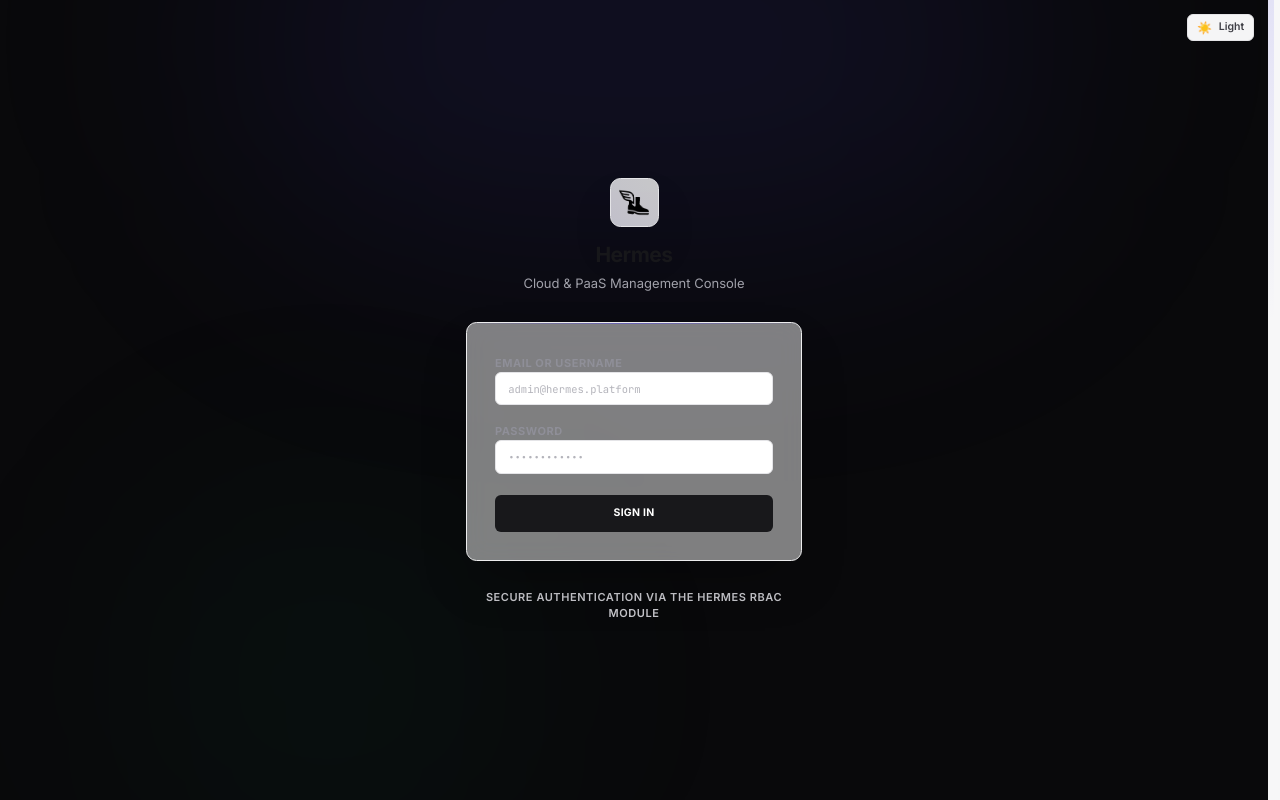
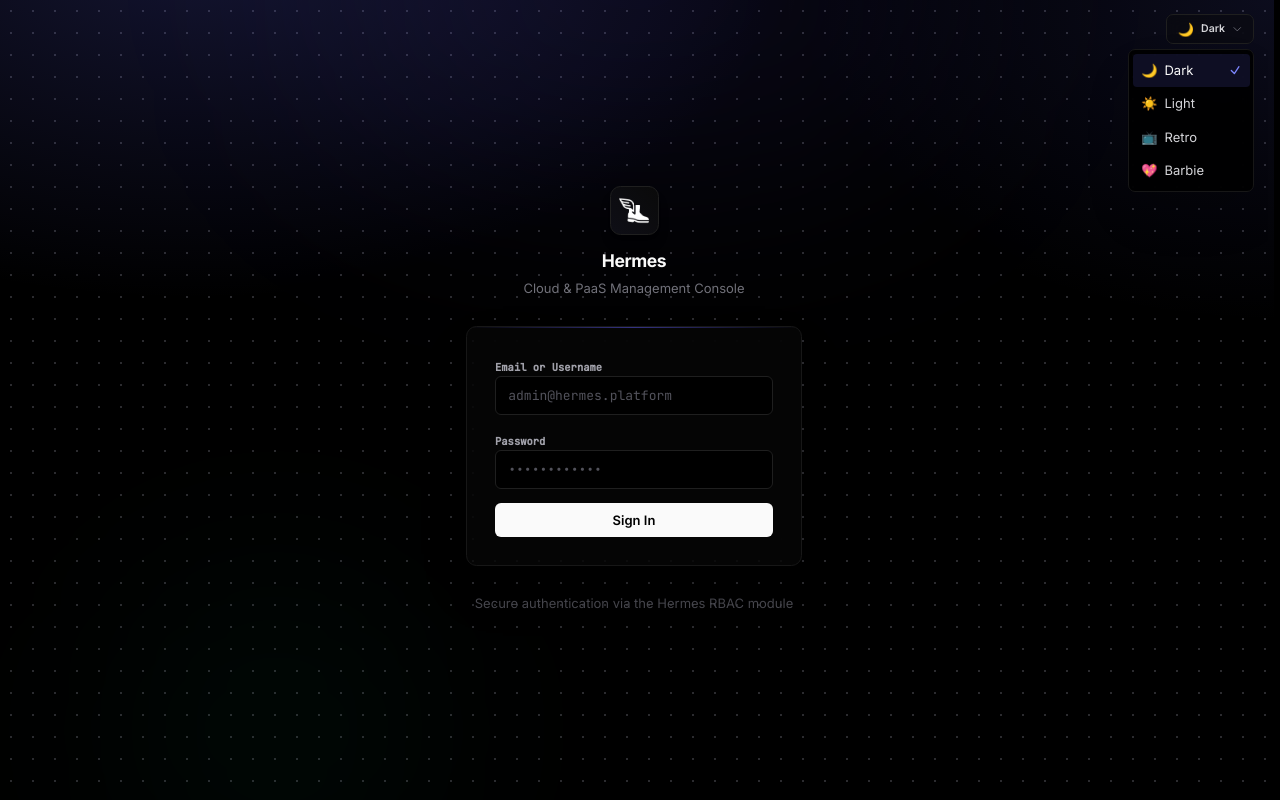
Before and after one commit to FR13ND-ly/Project-Hermes, an Angular app in the folder frontend/: page /auth in a window 1280 px wide. Both pictures are taken after a click on the button "Theme". Built offline with nearby package versions, Linux system fonts and the light colour scheme.

Commit message:
style: make login page background transparent to show theme variables and convert theme button to dropdown

```diff
--- a/frontend/src/app/pages/auth/auth.html
+++ b/frontend/src/app/pages/auth/auth.html
@@ -1,34 +1,62 @@
-<div class="flex min-h-screen flex-col items-center justify-center bg-[#09090b] relative overflow-hidden px-4 py-12 sm:px-6 lg:px-8 animate-fade-in font-sans">
+<div class="flex min-h-screen flex-col items-center justify-center bg-transparent px-4 py-12 sm:px-6 lg:px-8 animate-fade-in relative overflow-hidden font-sans">
 
   <!-- Ambient background glow blobs -->
-  <div class="absolute top-[-20%] left-[50%] -translate-x-1/2 w-[800px] h-[400px] rounded-full bg-indigo-500/10 blur-[130px] pointer-events-none"></div>
-  <div class="absolute bottom-[-10%] left-[10%] w-[400px] h-[400px] rounded-full bg-emerald-500/5 blur-[120px] pointer-events-none"></div>
+  <div class="absolute top-[-20%] left-[50%] -translate-x-1/2 w-[600px] h-[300px] rounded-full bg-indigo-500/10 blur-[120px] pointer-events-none"></div>
+  <div class="absolute bottom-[-10%] left-[10%] w-[300px] h-[300px] rounded-full bg-emerald-500/5 blur-[100px] pointer-events-none"></div>
 
-  <!-- Theme cycle button at the top right -->
-  <div class="absolute top-4 right-4 z-20">
-    <button
-      (click)="theme.cycle()"
-      class="btn btn-secondary btn-sm flex items-center gap-2"
-      title="Cycle Theme"
-    >
-      <span aria-hidden="true">{{ theme.current().icon }}</span>
-      <span class="text-xs font-semibold">{{ theme.current().label }}</span>
-    </button>
+  <!-- Absolute positioned theme dropdown selector in the top-right -->
+  <div class="absolute top-4 right-4 z-50">
+    <div class="relative inline-block text-left">
+      <button
+        (click)="showThemeMenu.set(!showThemeMenu())"
+        class="btn btn-ghost btn-sm px-3 py-2 flex items-center gap-2 border border-zinc-800 bg-zinc-900/40 backdrop-blur-sm rounded-lg"
+        aria-haspopup="menu"
+        [attr.aria-expanded]="showThemeMenu()"
+        title="Theme"
+      >
+        <span class="text-[13px] leading-none" aria-hidden="true">{{ theme.current().icon }}</span>
+        <span class="text-xs font-semibold text-zinc-300">{{ theme.current().label }}</span>
+        <svg xmlns="http://www.w3.org/2000/svg" fill="none" viewBox="0 0 24 24" stroke-width="2" stroke="currentColor" class="w-3 h-3 text-zinc-500 shrink-0">
+          <path stroke-linecap="round" stroke-linejoin="round" d="M19.5 8.25l-7.5 7.5-7.5-7.5" />
+        </svg>
+      </button>
+      @if (showThemeMenu()) {
+        <div class="fixed inset-0 z-40" (click)="showThemeMenu.set(false)"></div>
+        <div class="absolute right-0 mt-1.5 w-36 menu z-50 shadow-2xl border border-zinc-850 bg-zinc-950/90 backdrop-blur-md rounded-lg" role="menu">
+          @for (opt of theme.options; track opt.id) {
+            <button
+              (click)="theme.setTheme(opt.id); showThemeMenu.set(false)"
+              class="menu-item justify-between w-full"
+              [class.is-active]="theme.theme() === opt.id"
+              role="menuitemradio"
+              [attr.aria-checked]="theme.theme() === opt.id"
+            >
+              <span class="flex items-center gap-2"><span aria-hidden="true">{{ opt.icon }}</span>{{ opt.label }}</span>
+              @if (theme.theme() === opt.id) {
+                <svg xmlns="http://www.w3.org/2000/svg" fill="none" viewBox="0 0 24 24" stroke-width="2.5" stroke="currentColor" class="w-3.5 h-3.5 text-indigo-400 shrink-0">
+                  <path stroke-linecap="round" stroke-linejoin="round" d="M4.5 12.75l6 6 9-13.5" />
+                </svg>
+              }
+            </button>
+          }
+        </div>
+      }
+    </div>
   </div>
 
   <div class="w-full max-w-sm space-y-8 z-10">
 
     <!-- Logo & Title -->
     <div class="flex flex-col items-center justify-center text-center">
-      <div class="flex items-center justify-center w-14 h-14 rounded-xl border border-zinc-800 bg-zinc-900/80 shadow-2xl overflow-hidden p-2.5 relative">
+      <div class="flex items-center justify-center w-14 h-14 rounded-xl border border-zinc-800 bg-zinc-900 shadow-lg overflow-hidden p-2.5 relative">
         <div class="absolute inset-0 bg-gradient-to-tr from-indigo-500/10 to-transparent opacity-50"></div>
         <img [src]="logoUrl()" class="w-full h-full object-contain relative z-10" alt="Hermes Logo" />
       </div>
 
-      <h1 class="mt-4 text-2xl font-bold tracking-tight text-zinc-50 font-sans">
+      <h1 class="mt-4 text-xl font-bold tracking-tight text-zinc-50">
         Hermes
       </h1>
-      <p class="mt-1.5 text-[13px] text-zinc-550 font-sans">
+      <p class="mt-1.5 text-[13px] text-zinc-500">
         Cloud & PaaS Management Console
       </p>
     </div>
@@ -42,7 +70,7 @@
         <form class="space-y-4" (ngSubmit)="onSubmit()">
           <!-- Error Message -->
           @if (error()) {
-            <div class="flex items-start gap-2.5 p-3 rounded-lg border border-red-500/20 bg-red-950/20 text-red-400 text-[13px]" role="alert" aria-live="assertive">
+            <div class="flex items-start gap-2.5 p-3 rounded border border-red-500/20 bg-red-950/20 text-red-400 text-[13px]" role="alert" aria-live="assertive">
               <svg xmlns="http://www.w3.org/2000/svg" fill="none" viewBox="0 0 24 24" stroke-width="1.5" stroke="currentColor" class="w-4 h-4 shrink-0 mt-0.5" aria-hidden="true">
                 <path stroke-linecap="round" stroke-linejoin="round" d="M12 9v3.75m9-.75a9 9 0 11-18 0 9 9 0 0118 0zm-9 3.75h.008v.008H12v-.008z" />
               </svg>
@@ -52,14 +80,14 @@
 
           <!-- Identity Input -->
           <div class="space-y-1.5">
-            <label for="identity" class="text-[11px] font-bold uppercase tracking-wider text-zinc-500">Email or Username</label>
+            <label for="identity" class="text-xs font-semibold text-zinc-400 font-mono">Email or Username</label>
             <input
               id="identity"
               name="identity"
               type="text"
               required
               aria-required="true"
-              class="block w-full px-3.5 py-2.5 text-xs input font-mono"
+              class="block w-full px-3.5 py-2.5 text-[13px] input font-mono"
               placeholder="admin@hermes.platform"
               [ngModel]="loginIdentity()"
               (ngModelChange)="loginIdentity.set($event)"
@@ -69,14 +97,14 @@
 
           <!-- Password Input -->
           <div class="space-y-1.5">
-            <label for="password" class="text-[11px] font-bold uppercase tracking-wider text-zinc-500">Password</label>
+            <label for="password" class="text-xs font-semibold text-zinc-400 font-mono">Password</label>
             <input
               id="password"
               name="password"
               type="password"
               required
               aria-required="true"
-              class="block w-full px-3.5 py-2.5 text-xs input font-mono"
+              class="block w-full px-3.5 py-2.5 text-[13px] input font-mono"
               placeholder="••••••••••••"
               [ngModel]="password()"
               (ngModelChange)="password.set($event)"
@@ -88,13 +116,13 @@
           <button
             type="submit"
             [disabled]="loading()"
-            class="btn btn-primary w-full py-3 text-xs font-bold tracking-wide uppercase font-sans mt-2"
+            class="btn btn-primary w-full py-2.5 font-sans"
           >
             @if (!loading()) {
               <span>Sign In</span>
             } @else {
-              <div class="flex items-center justify-center gap-2">
-                <svg class="animate-spin h-3.5 w-3.5 text-zinc-950" xmlns="http://www.w3.org/2000/svg" fill="none" viewBox="0 0 24 24" aria-hidden="true">
+              <div class="flex items-center gap-2 justify-center">
+                <svg class="animate-spin h-4 w-4 text-zinc-950" xmlns="http://www.w3.org/2000/svg" fill="none" viewBox="0 0 24 24" aria-hidden="true">
                   <circle class="opacity-25" cx="12" cy="12" r="10" stroke="currentColor" stroke-width="4"></circle>
                   <path class="opacity-75" fill="currentColor" d="M4 12a8 8 0 018-8V0C5.373 0 0 5.373 0 12h4zm2 5.291A7.962 7.962 0 014 12H0c0 3.042 1.135 5.824 3 7.938l3-2.647z"></path>
                 </svg>
@@ -106,7 +134,7 @@
 
       </div>
     } @else {
-      <div class="card p-8 border border-zinc-850 bg-zinc-900/50 backdrop-blur-md shadow-2xl rounded-xl space-y-6 animate-fade-in relative overflow-hidden">
+      <div class="card p-8 border border-zinc-850 bg-zinc-900/50 backdrop-blur-md shadow-2xl rounded-xl space-y-6 animate-fade-in relative overflow-hidden font-mono text-[13px]">
         <!-- Card top accent line -->
         <div class="absolute top-0 inset-x-0 h-px bg-gradient-to-r from-transparent via-indigo-500/50 to-transparent"></div>
 
@@ -118,17 +146,17 @@
               </svg>
               <span>Account Activated!</span>
             </div>
-            <p class="text-xs text-zinc-550 font-sans leading-normal">
+            <p class="text-xs text-zinc-555 font-sans leading-normal">
               Your account has been activated successfully. You'll be redirected to sign in...
             </p>
           </div>
         } @else {
           <form class="space-y-4" (ngSubmit)="onActivateSubmit()">
-            <h2 class="text-xs font-bold text-zinc-50 text-center border-b border-zinc-900 pb-2.5">Activate New Account</h2>
+            <h2 class="text-xs font-bold text-zinc-50 text-center border-b border-zinc-900 pb-2">Activate New Account</h2>
 
             <!-- Error Message -->
             @if (activationError()) {
-              <div class="flex items-start gap-2.5 p-3 rounded-lg border border-red-500/20 bg-red-950/20 text-red-400 text-xs" role="alert">
+              <div class="flex items-start gap-2.5 p-3 rounded border border-red-500/20 bg-red-950/20 text-red-400 text-xs" role="alert">
                 <svg xmlns="http://www.w3.org/2000/svg" fill="none" viewBox="0 0 24 24" stroke-width="1.5" stroke="currentColor" class="w-4 h-4 shrink-0 mt-0.5" aria-hidden="true">
                   <path stroke-linecap="round" stroke-linejoin="round" d="M12 9v3.75m9-.75a9 9 0 11-18 0 9 9 0 0118 0zm-9 3.75h.008v.008H12v-.008z" />
                 </svg>
@@ -138,13 +166,13 @@
 
             <!-- Email Input -->
             <div class="space-y-1.5">
-              <label for="act-email" class="text-[11px] font-bold uppercase tracking-wider text-zinc-500">Email</label>
+              <label for="act-email" class="text-xs font-semibold text-zinc-400">Email</label>
               <input
                 id="act-email"
                 name="act-email"
                 type="email"
                 required
-                class="block w-full px-3.5 py-2.5 text-xs input"
+                class="block w-full px-3.5 py-2 text-[13px] input"
                 placeholder="e.g. name@company.com"
                 [ngModel]="activateEmail()"
                 (ngModelChange)="activateEmail.set($event)"
@@ -154,13 +182,13 @@
 
             <!-- Temporary Password Input -->
             <div class="space-y-1.5">
-              <label for="temp-pwd" class="text-[11px] font-bold uppercase tracking-wider text-zinc-500">Temporary Password</label>
+              <label for="temp-pwd" class="text-xs font-semibold text-zinc-400">Temporary Password</label>
               <input
                 id="temp-pwd"
                 name="temp-pwd"
                 type="password"
                 required
-                class="block w-full px-3.5 py-2.5 text-xs input"
+                class="block w-full px-3.5 py-2 text-[13px] input"
                 placeholder="Provided by the admin"
                 [ngModel]="temporaryPassword()"
                 (ngModelChange)="temporaryPassword.set($event)"
@@ -170,13 +198,13 @@
 
             <!-- New Password Input -->
             <div class="space-y-1.5">
-              <label for="new-pwd" class="text-[11px] font-bold uppercase tracking-wider text-zinc-500">New Permanent Password</label>
+              <label for="new-pwd" class="text-xs font-semibold text-zinc-400">New Permanent Password</label>
               <input
                 id="new-pwd"
                 name="new-pwd"
                 type="password"
                 required
-                class="block w-full px-3.5 py-2.5 text-xs input"
+                class="block w-full px-3.5 py-2 text-[13px] input"
                 placeholder="Min. 6 characters"
                 [ngModel]="newPassword()"
                 (ngModelChange)="newPassword.set($event)"
@@ -186,13 +214,13 @@
 
             <!-- Confirm New Password Input -->
             <div class="space-y-1.5">
-              <label for="confirm-pwd" class="text-[11px] font-bold uppercase tracking-wider text-zinc-500">Confirm New Password</label>
+              <label for="confirm-pwd" class="text-xs font-semibold text-zinc-400">Confirm New Password</label>
               <input
                 id="confirm-pwd"
                 name="confirm-pwd"
                 type="password"
                 required
-                class="block w-full px-3.5 py-2.5 text-xs input"
+                class="block w-full px-3.5 py-2 text-[13px] input"
                 placeholder="Re-enter the password"
                 [ngModel]="confirmNewPassword()"
                 (ngModelChange)="confirmNewPassword.set($event)"
@@ -204,13 +232,13 @@
             <button
               type="submit"
               [disabled]="activationLoading() || !activateEmail() || !temporaryPassword() || !newPassword() || !confirmNewPassword()"
-              class="btn btn-primary w-full py-3 text-xs font-bold tracking-wide uppercase font-sans mt-2"
+              class="btn btn-primary w-full py-2.5 font-sans"
             >
               @if (!activationLoading()) {
                 <span>Activate Account</span>
               } @else {
-                <div class="flex items-center justify-center gap-2">
-                  <svg class="animate-spin h-3.5 w-3.5 text-zinc-950" xmlns="http://www.w3.org/2000/svg" fill="none" viewBox="0 0 24 24">
+                <div class="flex items-center gap-2 justify-center">
+                  <svg class="animate-spin h-4 w-4 text-zinc-950" xmlns="http://www.w3.org/2000/svg" fill="none" viewBox="0 0 24 24">
                     <circle class="opacity-25" cx="12" cy="12" r="10" stroke="currentColor" stroke-width="4"></circle>
                     <path class="opacity-75" fill="currentColor" d="M4 12a8 8 0 018-8V0C5.373 0 0 5.373 0 12h4z"></path>
                   </svg>
@@ -223,7 +251,7 @@
             <button
               type="button"
               (click)="onGoBackToLogin()"
-              class="text-zinc-555 hover:text-zinc-350 transition-colors cursor-pointer text-xs block text-center w-full mt-2 font-mono uppercase tracking-wider font-bold"
+              class="text-zinc-550 hover:text-zinc-50 transition-colors cursor-pointer text-xs block text-center w-full mt-2 font-mono uppercase tracking-wider font-bold"
             >
               Back to Sign In
             </button>
@@ -234,7 +262,7 @@
     }
 
     <!-- Footer Note -->
-    <div class="text-center text-[11px] font-semibold text-zinc-650 uppercase tracking-wider font-sans">
+    <div class="text-center text-[13px] text-zinc-650">
       Secure authentication via the Hermes RBAC module
     </div>
 
--- a/frontend/src/app/pages/auth/auth.ts
+++ b/frontend/src/app/pages/auth/auth.ts
@@ -19,6 +19,7 @@ export class Auth {
 
   // Toggle between 'login' and 'activate'
   readonly mode = signal<'login' | 'activate'>('login');
+  readonly showThemeMenu = signal(false);
 
   // Login signals
   readonly loginIdentity = signal('');
```
